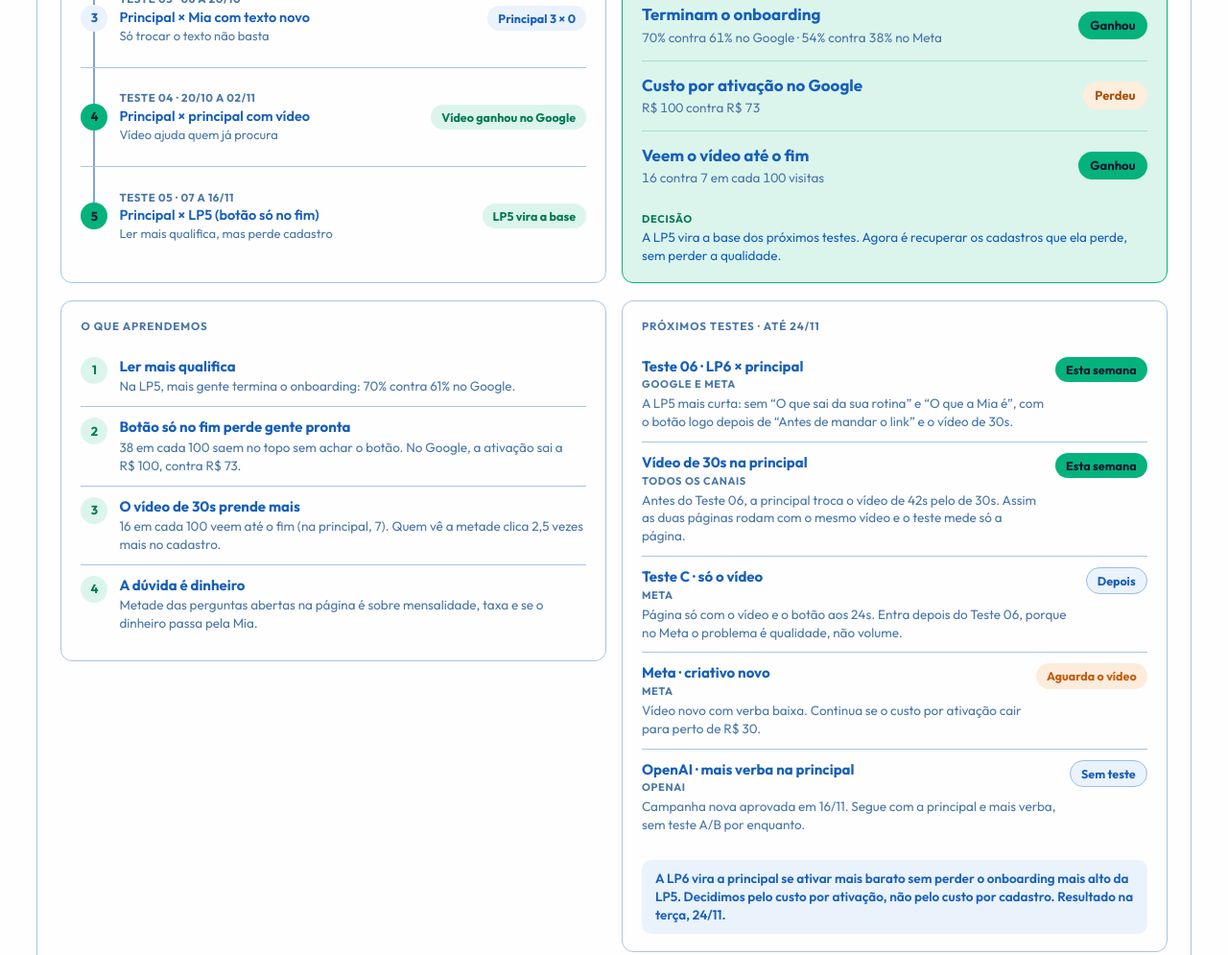
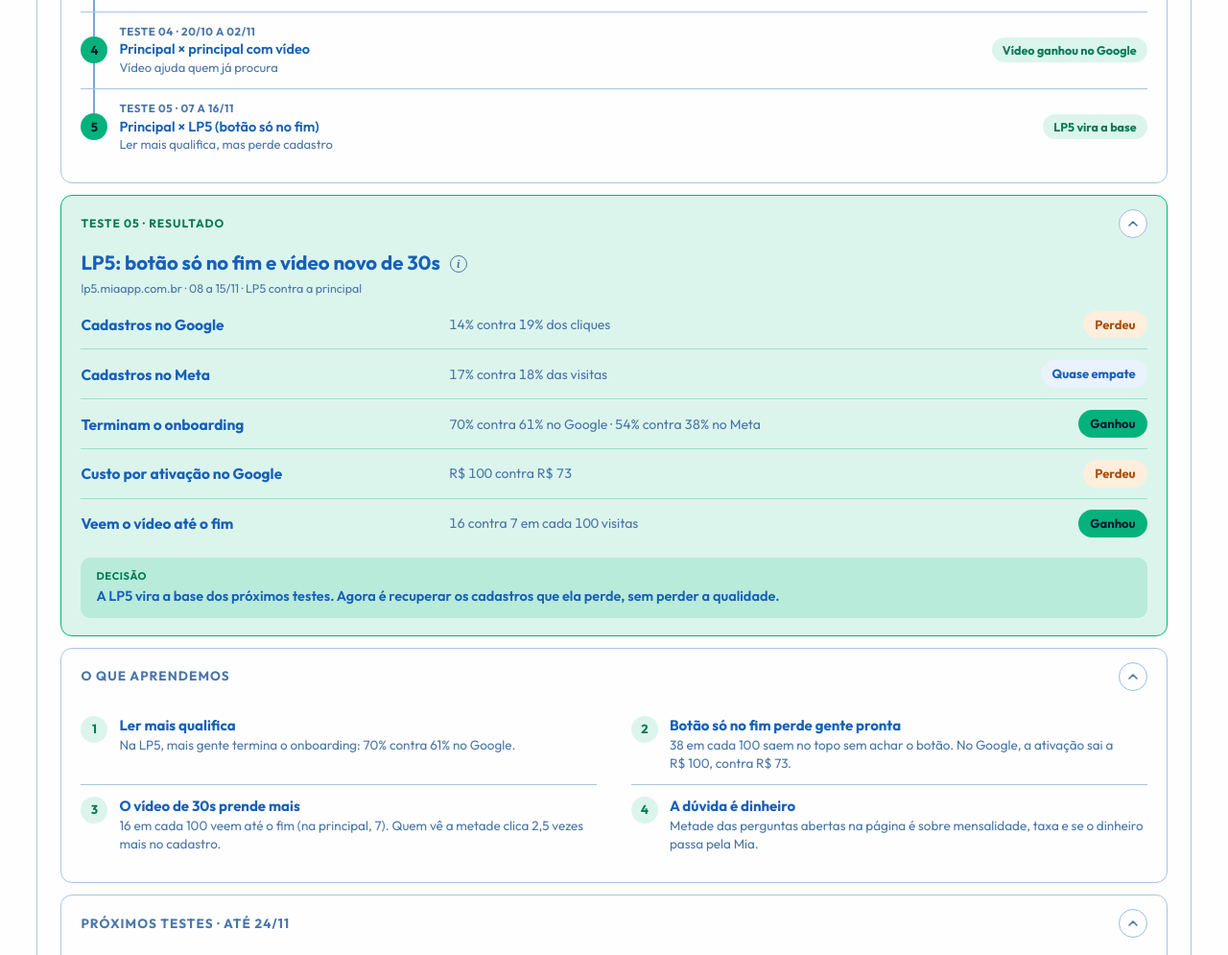
Before and after one commit to Alyssonn7/Dashboard-euSUPER, a plain HTML site: page painel-v2/index.html in a window 1280 px wide. Shown: the part 1348-2343 px from the top of the page at 96% size. Drawn offline with Linux system fonts and the light colour scheme.

Commit message:
Painel v2: testes A/B em partes empilhadas que abrem e fecham
- As quatro partes do bloco (os testes, resultado, o que aprendemos,
  próximos testes) ficam uma embaixo da outra, na largura toda.
- Cada parte abre e fecha sozinha; fechada, mostra um resumo de uma
  linha. A escolha fica guardada no navegador (v2:abSecoes).
- Resultado e próximos testes em colunas alinhadas.

Co-Authored-By: Claude Opus 5.5 <noreply@anthropic.com>
Claude-Session: https://claude.ai/code/session_01QWrwWGzaWLkidjBnVK6xBP

```diff
--- a/painel-v2/index.html
+++ b/painel-v2/index.html
@@ -415,29 +415,68 @@ button,select,input{font-family:inherit}
 .tl-r{font-style:normal;font-size:12.5px;font-weight:700;white-space:nowrap;border-radius:99px;padding:4px 11px;
   background:var(--neutro-bg);color:var(--neutro)}
 .tl-i.vence .tl-r{background:var(--bom-bg);color:var(--bom)}
-/* embaixo: o que aprendemos (lista numerada) e os próximos testes (com selo) */
-.ab-duo2{align-items:start}
-.ab-apr ol{list-style:none;margin:0;padding:0;counter-reset:apr;display:flex;flex-direction:column}
-.ab-apr li{counter-increment:apr;position:relative;padding:11px 0 11px 40px;display:flex;flex-direction:column;gap:2px}
-.ab-apr li+li{border-top:1px solid var(--borda)}
-.ab-apr li::before{content:counter(apr);position:absolute;left:0;top:11px;width:28px;height:28px;border-radius:50%;
+/* as partes do bloco de testes, uma embaixo da outra; cada uma abre e fecha
+   (lista suspensa). Fechada, mostra um resumo de uma linha */
+.ab-pilha{display:flex;flex-direction:column;gap:12px}
+.ab-sec{border:1px solid var(--borda);border-radius:12px;background:var(--painel);min-width:0}
+.ab-sec.res{background:var(--bom-bg);border:1.5px solid var(--verde)}
+.ab-sec-h{width:100%;display:flex;align-items:center;gap:14px;padding:14px 20px;border:0;border-radius:12px;
+  background:none;cursor:pointer;font:inherit;color:var(--texto);text-align:left}
+.ab-sec-h:focus-visible{outline:none;box-shadow:0 0 0 3px var(--foco)}
+.ab-sec-n{flex:none;font-size:12px;font-weight:700;letter-spacing:.08em;text-transform:uppercase;color:var(--texto-2)}
+.ab-sec.res .ab-sec-n{color:var(--bom)}
+.ab-sec-r{flex:1;min-width:0;font-size:13.5px;color:var(--texto-2);white-space:nowrap;overflow:hidden;text-overflow:ellipsis}
+.ab-sec:not(.fechada) .ab-sec-r{visibility:hidden}
+.ab-sec-s{flex:none;margin-left:auto;width:30px;height:30px;border-radius:50%;border:1.5px solid var(--borda-campo);background:var(--campo);
+  display:grid;place-items:center;color:var(--texto-2)}
+.ab-sec-s svg{width:16px;height:16px;display:block;transition:transform .2s}
+.ab-sec.fechada .ab-sec-s svg{transform:rotate(180deg)}
+.ab-sec-h:hover .ab-sec-s{border-color:var(--cinza);color:var(--texto)}
+.ab-sec-c{padding:0 20px 18px}
+.ab-sec-c .tl::before{top:calc(50% / var(--n,4));bottom:calc(50% / var(--n,4))}
+/* resultado do último teste: nome · comparação · veredito, alinhados */
+.res-t{display:flex;align-items:flex-start;gap:10px;margin-bottom:4px}
+.res-t .info{margin-top:4px}
+.res-t h3{margin:0;font-size:clamp(18px,1.6vw,22px);font-weight:700;line-height:1.2;color:var(--texto)}
+.res-t small{display:block;margin-top:4px;font-size:12.5px;color:var(--texto-2)}
+.rl{list-style:none;margin:0;padding:0}
+.rl li{display:grid;grid-template-columns:minmax(0,1fr) minmax(0,1.6fr) 124px;align-items:center;gap:4px 18px;padding:11px 0}
+.rl li+li{border-top:1px solid color-mix(in srgb,var(--verde) 30%,transparent)}
+.rl b{font-size:15.5px;font-weight:700;color:var(--texto)}
+.rl span{font-size:14px;color:var(--texto-2);font-variant-numeric:tabular-nums}
+.rl .wl-v{justify-self:end}
+.res-d{margin:10px 0 0;padding:12px 16px;border-radius:10px;background:color-mix(in srgb,var(--verde) 16%,transparent);
+  display:flex;flex-direction:column;gap:3px;font-size:14.5px;line-height:1.4;font-weight:600;color:var(--texto)}
+.res-d b{font-size:11px;font-weight:700;letter-spacing:.06em;text-transform:uppercase;color:var(--bom)}
+/* o que aprendemos: duas colunas numeradas */
+.ab-apr ol{list-style:none;margin:0;padding:0;counter-reset:apr;display:grid;grid-template-columns:repeat(2,minmax(0,1fr));column-gap:36px}
+.ab-apr li{counter-increment:apr;position:relative;padding:12px 0 12px 40px;display:flex;flex-direction:column;gap:2px}
+.ab-apr li:nth-child(n+3){border-top:1px solid var(--borda)}
+.ab-apr li::before{content:counter(apr);position:absolute;left:0;top:12px;width:28px;height:28px;border-radius:50%;
   display:grid;place-items:center;font-size:13px;font-weight:700;background:var(--bom-bg);color:var(--bom)}
 .ab-apr b{font-size:15px;font-weight:700;color:var(--texto);line-height:1.3}
 .ab-apr span{font-size:13.5px;color:var(--texto-2);line-height:1.4}
-.ab-prox ul{list-style:none;margin:0;padding:0;display:flex;flex-direction:column}
-.ab-prox li{display:flex;align-items:flex-start;justify-content:space-between;gap:12px;padding:11px 0}
+/* próximos testes: teste · o que muda · selo, alinhados */
+.ab-prox ul{list-style:none;margin:0;padding:0}
+.ab-prox li{display:grid;grid-template-columns:minmax(0,1fr) minmax(0,2fr) 140px;align-items:center;gap:6px 20px;padding:12px 0}
 .ab-prox li+li{border-top:1px solid var(--borda)}
-.ab-prox li div{display:flex;flex-direction:column;gap:2px;min-width:0}
+.px-t{display:flex;flex-direction:column;gap:2px;min-width:0}
 .ab-prox b{font-size:15px;font-weight:700;color:var(--texto);line-height:1.3}
 .ab-prox small{font-size:11px;font-weight:700;letter-spacing:.06em;text-transform:uppercase;color:var(--texto-2)}
 .ab-prox span{font-size:13.5px;color:var(--texto-2);line-height:1.4}
+.ab-prox .st{justify-self:end}
 .st{flex:none;font-style:normal;font-size:12.5px;font-weight:700;border-radius:99px;padding:4px 11px;white-space:nowrap}
 .st.ok{background:var(--verde);color:var(--tinta)}
 .st.conf{background:color-mix(in srgb,var(--laranja) 16%,var(--painel));color:var(--alerta-v)}
 .st.sem{background:var(--neutro-bg);color:var(--neutro)}
-.prox-r{margin:4px 0 0;padding:10px 14px;border-radius:10px;background:var(--neutro-bg);font-size:13.5px;font-weight:600;
+.prox-r{margin:10px 0 0;padding:10px 14px;border-radius:10px;background:var(--neutro-bg);font-size:13.5px;font-weight:600;
   line-height:1.4;color:var(--texto)}
-@media (max-width:560px){.ab-prox li{flex-direction:column;gap:6px}}
+@media (max-width:760px){
+  .ab-sec-h{padding:13px 14px;gap:10px} .ab-sec-c{padding:0 14px 14px}
+  .ab-sec-r{display:none}
+  .rl li{grid-template-columns:minmax(0,1fr) auto} .rl b,.rl span{grid-column:1} .rl .wl-v{grid-column:2;grid-row:1/span 2}
+  .ab-apr ol{grid-template-columns:minmax(0,1fr)} .ab-apr li:nth-child(n+2){border-top:1px solid var(--borda)}
+  .ab-prox li{grid-template-columns:minmax(0,1fr)} .ab-prox .st{justify-self:start}}
 /* a página que segue */
 .ab-win{background:var(--bom-bg);border:1.5px solid var(--verde)}
 .win-q{font-size:11.5px;font-weight:700;letter-spacing:.08em;text-transform:uppercase;color:var(--bom)}
@@ -2891,41 +2930,61 @@ const PROXIMOS={
   ],
   regra:"A LP6 vira a principal se ativar mais barato sem perder o onboarding mais alto da LP5. Decidimos pelo custo por ativação, não pelo custo por cadastro. Resultado na terça, 24/11."
 };
+/* cada parte do bloco abre e fecha sozinha (lista suspensa); a escolha fica
+   guardada neste navegador. Começam abertas */
+const AB_SECOES="v2:abSecoes";
+let abSecoes={};
+try{abSecoes=JSON.parse(localStorage.getItem(AB_SECOES)||"{}")||{}}catch(e){abSecoes={}}
+const CHEV_AB=`<svg viewBox="0 0 24 24" fill="none" stroke="currentColor" stroke-width="2.4" stroke-linecap="round" stroke-linejoin="round" aria-hidden="true"><path d="m6 15 6-6 6 6"/></svg>`;
 function pintarAB(){
   const el=document.getElementById("testeAB"), H=TESTES_HIST, U=TESTE_ULTIMO, A=APRENDEMOS, P=PROXIMOS;
   if(!H||!H.length){ el.hidden=true; return; }
-  /* esquerda: os testes, um por linha (o traço liga o 1º número ao último) */
-  const esquerda=`<div class="ab-lista"><p class="ab-sub">Os ${H.length} testes</p>
-    <ol class="tl" style="--n:${H.length}">${H.map((t,i)=>`<li class="tl-i${t.vence?" vence":""}">
+  /* "R$ 100" nunca quebra entre o símbolo e o número */
+  const nb=t=>esc(t).replace(/R\$ /g,()=>"R$&nbsp;");
+  const VER={gan:"Ganhou",emp:"Quase empate",per:"Perdeu"};
+  /* uma parte: cabeçalho clicável (nome, resumo de uma linha quando fechada e
+     a setinha) e o conteúdo */
+  const parte=(id,cls,nome,resumo,corpo)=>{
+    const aberta=abSecoes[id]!==false;
+    return `<section class="ab-sec${cls?" "+cls:""}${aberta?"":" fechada"}" data-sec="${id}">
+      <button type="button" class="ab-sec-h" aria-expanded="${aberta}" aria-controls="abSec-${id}" title="${aberta?"Minimizar":"Expandir"}">
+        <span class="ab-sec-n">${esc(nome)}</span><span class="ab-sec-r">${resumo}</span>
+        <span class="ab-sec-s">${CHEV_AB}</span></button>
+      <div class="ab-sec-c" id="abSec-${id}"${aberta?"":" hidden"}>${corpo}</div></section>`;
+  };
+  const ult=H[H.length-1];
+  const hist=parte("hist","",`Os ${H.length} testes`,
+    `Do ${esc(H[0].n)} ao ${esc(ult.n)} · último: ${esc(ult.res)}`,
+    `<ol class="tl" style="--n:${H.length}">${H.map((t,i)=>`<li class="tl-i${t.vence?" vence":""}">
       <span class="tl-n">${i+1}</span>
       <div class="tl-c"><small>${esc(t.n)} · ${esc(t.quando)}</small><b>${esc(t.duelo)}</b><span>${esc(t.licao)}</span></div>
-      <em class="tl-r">${esc(t.res)}</em></li>`).join("")}</ol></div>`;
-  /* direita: o último teste, uma linha por resultado com o veredito */
-  const VER={gan:"Ganhou",emp:"Quase empate",per:"Perdeu"};
-  /* "R$ 100" nunca quebra entre o símbolo e o número */
-  const nb=t=>esc(t).replace(/R\$ /g,()=>"R$&nbsp;");
-  const direita=!U?"":`<div class="ab-win"><div class="vsl-h"><span class="win-q">${esc(U.rotulo)}</span>
-        <button type="button" class="info" data-dica="${esc(U.dica)}" aria-label="Números do teste">i</button></div>
-      <h3>${esc(U.titulo)}</h3><small class="win-u">${esc(U.url)} · ${esc(U.periodo)}</small>
-      <p class="wl-cap">LP5 contra a principal</p>
-      <ul class="wl">${U.linhas.map(l=>`<li class="wl-i"><div><b>${esc(l.n)}</b><small>${nb(l.t)}</small></div>
-        <em class="wl-v ${l.v}">${VER[l.v]}</em></li>`).join("")}</ul>
-      <p class="win-p"><b>Decisão</b>${nb(U.decisao)}</p></div>`;
-  /* embaixo: o que aprendemos e os próximos testes */
-  const aprendemos=!A?"":`<div class="ab-lista ab-apr"><p class="ab-sub">O que aprendemos</p>
-    <ol>${A.map(a=>`<li><b>${esc(a.t)}</b><span>${nb(a.d)}</span></li>`).join("")}</ol></div>`;
-  const proximos=!P?"":`<div class="ab-lista ab-prox"><p class="ab-sub">${esc(P.titulo)}</p>
-    <ul>${P.itens.map(x=>`<li><div><b>${esc(x.t)}</b><small>${esc(x.onde)}</small><span>${nb(x.d)}</span></div>
-      <em class="st ${x.s}">${esc(x.st)}</em></li>`).join("")}</ul>
-    ${P.regra?`<p class="prox-r">${esc(P.regra)}</p>`:""}</div>`;
+      <em class="tl-r">${esc(t.res)}</em></li>`).join("")}</ol>`);
+  const res=!U?"":parte("res","res",U.rotulo,`${esc(U.titulo)} · ${esc(U.periodo)}`,
+    `<div class="res-t"><div><h3>${esc(U.titulo)}</h3><small>${esc(U.url)} · ${esc(U.periodo)} · LP5 contra a principal</small></div>
+      <button type="button" class="info" data-dica="${esc(U.dica)}" aria-label="Números do teste">i</button></div>
+    <ul class="rl">${U.linhas.map(l=>`<li><b>${esc(l.n)}</b><span>${nb(l.t)}</span><em class="wl-v ${l.v}">${VER[l.v]}</em></li>`).join("")}</ul>
+    <p class="res-d"><b>Decisão</b>${nb(U.decisao)}</p>`);
+  const apr=!A?"":parte("apr","ab-apr","O que aprendemos",A.map(a=>esc(a.t)).join(" · "),
+    `<ol>${A.map(a=>`<li><b>${esc(a.t)}</b><span>${nb(a.d)}</span></li>`).join("")}</ol>`);
+  const prox=!P?"":parte("prox","ab-prox",P.titulo,`${esc(P.itens[0].t)} · ${esc(P.itens[0].st)}`,
+    `<ul>${P.itens.map(x=>`<li><div class="px-t"><b>${esc(x.t)}</b><small>${esc(x.onde)}</small></div>
+      <span>${nb(x.d)}</span><em class="st ${x.s}">${esc(x.st)}</em></li>`).join("")}</ul>
+    ${P.regra?`<p class="prox-r">${esc(P.regra)}</p>`:""}`);
   el.innerHTML=`<div class="cx-t"><div><h2>testes a/b</h2><p>${esc(HIST_SUB)}</p></div>
       <button type="button" class="ab-tog" aria-controls="abCorpo"><svg viewBox="0 0 24 24" fill="none" stroke="currentColor" stroke-width="2.4" stroke-linecap="round" stroke-linejoin="round" aria-hidden="true"><path d="m6 15 6-6 6 6"/></svg></button></div>
-    <div class="ab-corpo" id="abCorpo">
-      <div class="ab-duo">${esquerda}${direita}</div>
-      ${aprendemos||proximos?`<div class="ab-duo ab-duo2">${aprendemos}${proximos}</div>`:""}
-    </div>`;
+    <div class="ab-corpo" id="abCorpo"><div class="ab-pilha">${hist}${res}${apr}${prox}</div></div>`;
   marcarAB();
 }
+/* abrir/fechar uma parte (não mexe no bloco inteiro) */
+document.getElementById("testeAB").addEventListener("click",e=>{
+  const h=e.target.closest(".ab-sec-h"); if(!h) return;
+  const sec=h.closest(".ab-sec"), id=sec.dataset.sec, abrir=sec.classList.contains("fechada");
+  sec.classList.toggle("fechada",!abrir);
+  h.setAttribute("aria-expanded",String(abrir)); h.title=abrir?"Minimizar":"Expandir";
+  const c=document.getElementById("abSec-"+id); if(c) c.hidden=!abrir;
+  abSecoes[id]=abrir;
+  try{localStorage.setItem(AB_SECOES,JSON.stringify(abSecoes))}catch(e){}
+});
 /* minimizar/expandir o teste A/B: a escolha fica guardada neste navegador */
 const AB_ABERTO="v2:abAberto";
 let abAberto=true;
```
Also changed, not shown: 1 other file.
